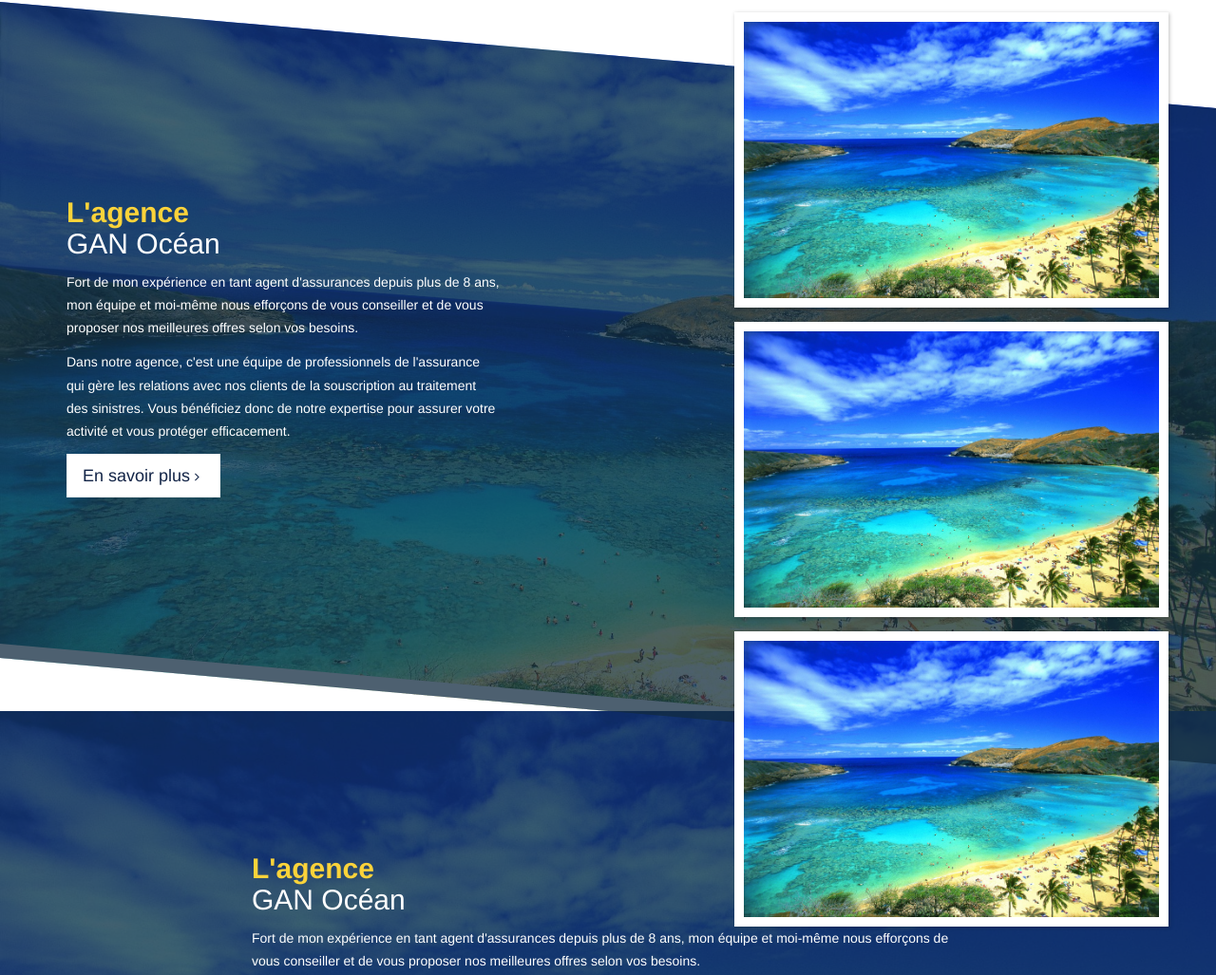
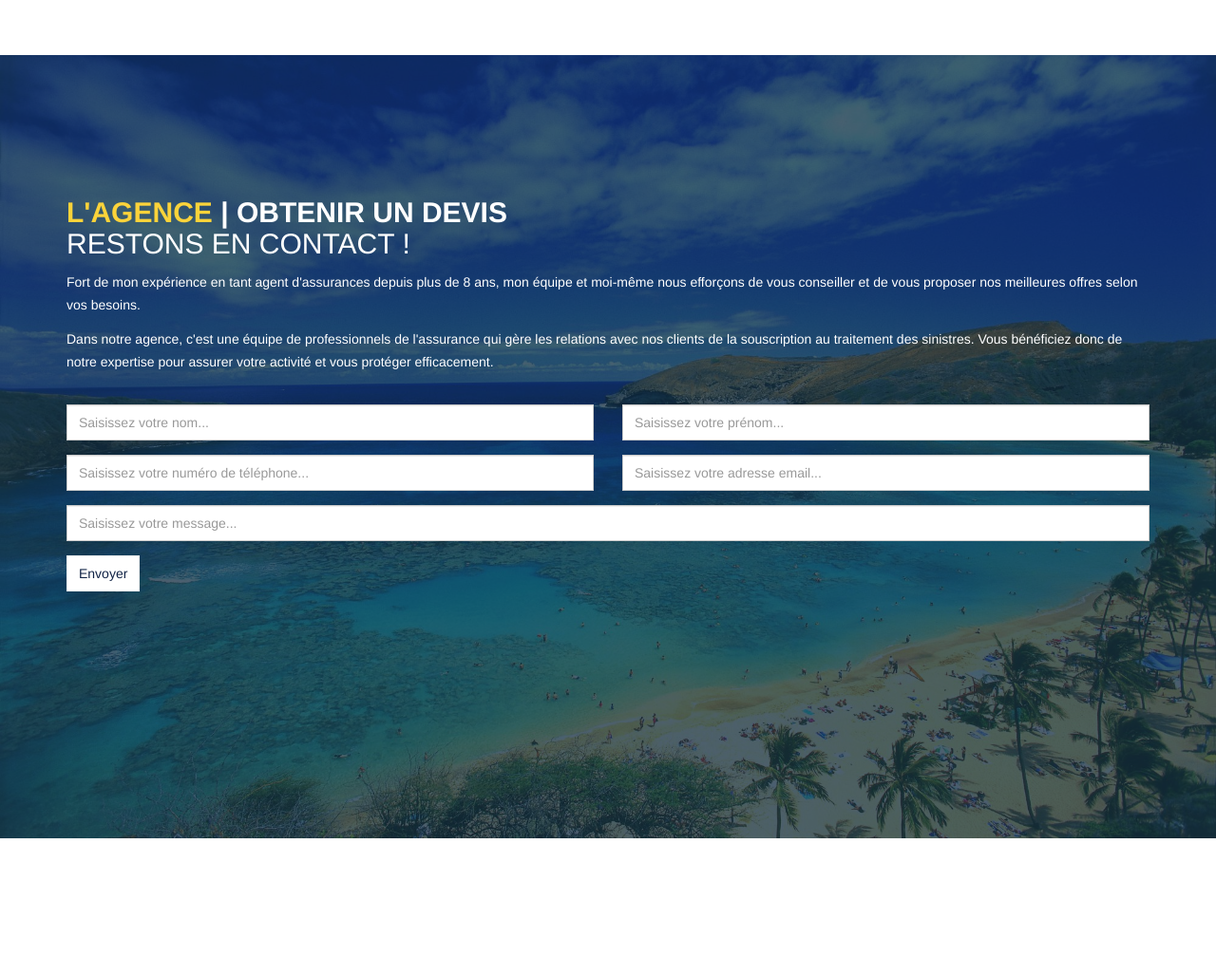
Before and after one commit to Juju86/perso, a website: page form.html in a window 1280 px wide. Shown: the part 1170-2197 px from the top of the page at 95% size. After the commit the page ends 2128 px from the top, so only its background shows below. Drawn offline with Linux system fonts and the light colour scheme; files whose address does not match are found by name.

Commit message:
formulaire

```diff
--- a/assets/js/main.js
+++ b/assets/js/main.js
@@ -22,6 +22,7 @@
     autoplaySpeed: 3000,
     slidesToScroll: 1
   });
+
 })();
 
 
--- a/form.html
+++ b/form.html
@@ -66,7 +66,7 @@
     <div class="content">
       <div class="content-inner">
 
-        <section>
+        <section class="skew">
           <div class="section-inner">
             <article>
               <div class="container">
@@ -84,95 +84,70 @@
             <div class="background"></div>
           </div>
         </section>
-        <section class="skew">
-          <div class="section-inner">
-            <article class="big">
-              <div class="container">
-                <div class="row">
-                  <div class="col-xs-12 col-sm-8 col-sm-offset-2 col-md-5 col-md-offset-0">
-                    <h2 class="title palette5-t">
-                      <b class="palette1-t">L'agence</b><br>GAN Océan
-                    </h2>
-                    <p class="palette5-t">Fort de mon expérience en tant agent d'assurances depuis plus de 8 ans, mon équipe et moi-même nous efforçons de vous conseiller et de vous proposer nos meilleures offres selon vos besoins.</p>
-                    <p class="palette5-t">Dans notre agence, c'est une équipe de professionnels de l'assurance qui gère les relations avec nos clients de la souscription au traitement des sinistres. Vous bénéficiez donc de notre expertise pour assurer votre activité et vous protéger efficacement.</p>
-                    <a href="#" class="btn btn-default btn-lg"><span>En savoir plus</span> <i class="fa fa-angle-right xxs-mr-5 xxs-fs-1" aria-hidden="true"></i></a>
-                  </div>
-                  <div class="col-xs-12 col-sm-8 col-sm-offset-2 col-md-5 col-md-offset-2">
-                    <div class="images">
-                      <div class="images-inner">
-                          <div class="images-stack xxs-pr-20 xxs-pl-20">
-                              <img class="image-item" src="./assets/img/bg1.jpg" alt="">
-                              <img class="image-item" src="./assets/img/bg1.jpg" alt="">
-                              <img class="image-item" src="./assets/img/bg1.jpg" alt="">
-                          </div>
-                      </div>
-                    </div>
-                  </div>
-                </div>
-              </div>
-            </article>
-            <div class="background bordered image image--1"></div>
-            <div class="overlay"></div>
-          </div>
-        </section>
 
         <section>
           <div class="section-inner">
             <article class="big">
               <div class="container">
                 <div class="row">
-                  <div class="col-xs-12 col-sm-8 col-sm-offset-2 xxs-pb-20">
-                    <h2 class="title palette5-t">
-                      <b class="palette1-t">L'agence</b><br>GAN Océan
+                  <div class="col-xs-12 xxs-pb-20">
+                    <h2 class="title palette5-t text-uppercase">
+                      <b><span class="palette1-t">L'agence</span> | Obtenir un devis</b><br>Restons en contact !
                     </h2>
                     <p class="palette5-t">Fort de mon expérience en tant agent d'assurances depuis plus de 8 ans, mon équipe et moi-même nous efforçons de vous conseiller et de vous proposer nos meilleures offres selon vos besoins.</p>
                     <p class="palette5-t">Dans notre agence, c'est une équipe de professionnels de l'assurance qui gère les relations avec nos clients de la souscription au traitement des sinistres. Vous bénéficiez donc de notre expertise pour assurer votre activité et vous protéger efficacement.</p>
                   </div>
                 </div>
                 <div class="row">
-                  <div class="col-xs-8 col-xs-offset-2 col-sm-6 col-sm-offset-0 col-md-3 xxs-pb-20">
-                    <img class="image-item" src="./assets/img/bg1.jpg" alt="">
-                    <p class="text-center palette1-t">
-                      Lorem ipsum dolor sit amet, consectetur adipisicing elit. Cumque veniam nisi deleniti deserunt consectetur modi accusamus alias vel magni ducimus nihil, ad est facere incidunt autem? Animi deleniti, facilis eligendi.
-                    </p>
-                  </div>
-                  <div class="col-xs-8 col-xs-offset-2 col-sm-6 col-sm-offset-0 col-md-3 xxs-pb-20">
-                    <img class="image-item" src="./assets/img/bg1.jpg" alt="">
-                    <p class="text-center palette1-t">
-                      Lorem ipsum dolor sit amet, consectetur adipisicing elit. Cumque veniam nisi deleniti deserunt consectetur modi accusamus alias vel magni ducimus nihil, ad est facere incidunt autem? Animi deleniti, facilis eligendi.
-                    </p>
-                  </div>
-
-                  <div class="col-xs-8 col-xs-offset-2 col-sm-6 col-sm-offset-0 col-md-3 xxs-pb-20">
-                    <img class="image-item" src="./assets/img/bg1.jpg" alt="">
-                    <p class="text-center palette1-t">
-                      Lorem ipsum dolor sit amet, consectetur adipisicing elit. Cumque veniam nisi deleniti deserunt consectetur modi accusamus alias vel magni ducimus nihil, ad est facere incidunt autem? Animi deleniti, facilis eligendi.
-                    </p>
-                  </div>
-
-                  <div class="col-xs-8 col-xs-offset-2 col-sm-6 col-sm-offset-0 col-md-3 xxs-pb-20">
-                    <img class="image-item" src="./assets/img/bg1.jpg" alt="">
-                    <p class="text-center palette1-t">
-                      Lorem ipsum dolor sit amet, consectetur adipisicing elit. Cumque veniam nisi deleniti deserunt consectetur modi accusamus alias vel magni ducimus nihil, ad est facere incidunt autem? Animi deleniti, facilis eligendi.
-                    </p>
+                  <div class="col-xs-12 xxs-pb-20">
+                    <form class="form-horizontal" id="contactForm" method="POST" action="#">
+                      <div class="row">
+                      <div class="col-xs-6">
+                        <div class="form-group">
+                          <div class="col-sm-12">
+                            <input type="text" class="form-control" id="nom" name="nom" placeholder="Saisissez votre nom..." pattern="[a-zA-Z]+" form="contactForm">
                           </div>
                         </div>
                         </div>
-            </article>
-            <div class="background bordered image image--1"></div>
-            <div class="overlay"></div>
+                        <div class="col-xs-6">
+                        <div class="form-group">
+                          <div class="col-sm-12">
+                            <input type="text" class="form-control" id="prenom" name="prenom" placeholder="Saisissez votre prénom..." pattern="[a-zA-Z]+" form="contactForm">
                           </div>
-        </section>
-        <section>
-            <div class="section-inner">
-              <article>
-                <div class="container">
+                        </div>
+                      </div>
+                      </div>
+                      <div class="row">
+                      <div class="col-xs-6">
+                        <div class="form-group">
+                          <div class="col-sm-12">
+                            <input type="tel" class="form-control" id="tel" name="tel" placeholder="Saisissez votre numéro de téléphone..." pattern="^(?:0|\(?\+33\)?\s?|0033\s?)[1-79](?:[\.\-\s]?\d\d){4}$" form="contactForm">
+                          </div>
+                        </div>
+                        </div>
+                        <div class="col-xs-6">
+                        <div class="form-group">
+                          <div class="col-sm-12">
+                            <input type="email" class="form-control" id="email" name="email" placeholder="Saisissez votre adresse email..." form="contactForm">
+                          </div>
+                        </div>
+                      </div>
+                      </div>
                       <div class="row">
                         <div class="col-xs-12">
-                      <h2 class="title palette5-t">
-                        <b class="palette1-t">L'agence</b><br>GAN Océan
-                      </h2>
-                      <p class="palette5-t">Fort de mon expérience en tant agent d'assurances depuis plus de 8 ans, mon équipe et moi-même nous efforçons de vous conseiller et de vous proposer nos meilleures offres selon vos besoins.</p>
+                          <div class="form-group">
+                            <div class="col-sm-12">
+                              <input type="text" class="form-control" id="message" name="message" placeholder="Saisissez votre message..." form="contactForm">
+                            </div>
+                          </div>
+                          </div>
+                        </div>
+                      <div class="form-group">
+                        <div class="col-xs-12">
+                          <button type="submit" class="btn btn-default">Envoyer</button>
+                        </div>
+                      </div>
+                    </form>
                   </div>
                 </div>
               </div>
```
Lines whose indentation alone changed are shown as unchanged.
